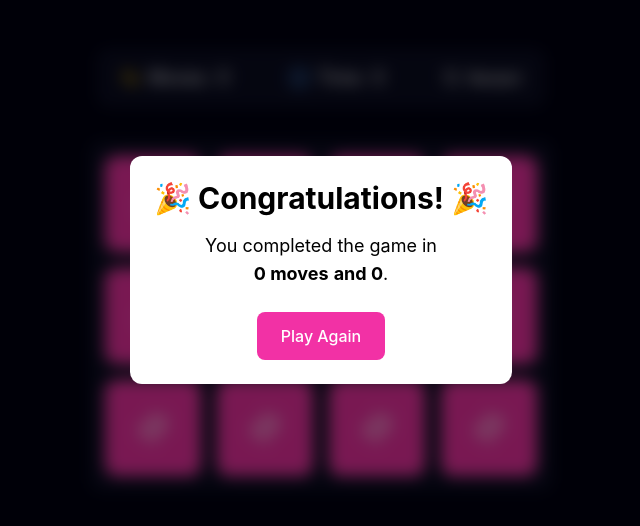
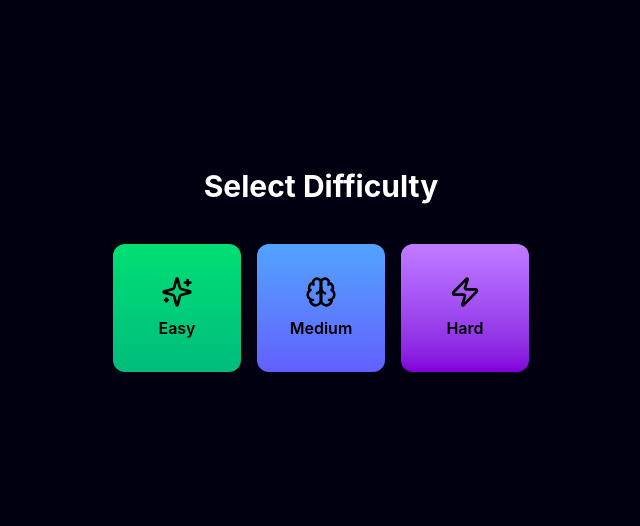
Before and after one commit to EricDosReis/react-memory-game, a React (Vite) app: page / in a window 1280 px wide. Shown: the part 130-656 px from the top of the page, without its empty margins (319-959 px from the left). Built offline with nearby package versions, Linux system fonts and the light colour scheme.

Commit message:
feat: create DifficultySelector component

```diff
--- a/src/App.tsx
+++ b/src/App.tsx
@@ -1,24 +1,35 @@
 import { useState } from "react";
 
 import { Board } from "@/components/Board";
+import { DifficultySelector } from "@/components/DifficultySelector";
+import { Layout } from "@/components/Layout";
 import { Modal } from "@/components/Modal";
 import { ScoreBoard } from "@/components/ScoreBoard";
 
 const App = () => {
   const [showModal, setShowModal] = useState(true);
+  const difficulty = null;
 
   const handleCloseModal = () => {
     setShowModal(false);
   };
 
+  if (!difficulty) {
+    return (
+      <Layout>
+        <DifficultySelector />
+      </Layout>
+    );
+  }
+
   return (
-    <div className="flex min-h-screen flex-col items-center justify-center gap-4 bg-blue-200 p-4 sm:gap-8 sm:p-8">
+    <Layout>
       <ScoreBoard moves={0} time={0} onRestart={() => {}} />
 
       <Board />
 
       {showModal && <Modal moves={0} time={0} onRestart={handleCloseModal} />}
-    </div>
+    </Layout>
   );
 };
 
--- /dev/null
+++ b/src/components/DifficultySelector.tsx
@@ -0,0 +1,31 @@
+import { DIFFICUTIES } from "@/constants";
+import { cn } from "@/lib/utils";
+
+const DifficultySelector = () => {
+  return (
+    <div className="flex w-full flex-col gap-6">
+      <h2 className="mb-2 text-center text-2xl font-bold text-white sm:mb-4 sm:text-3xl">
+        Select Difficulty
+      </h2>
+
+      <div className="flex w-full flex-col justify-center gap-3 sm:flex-row sm:gap-4">
+        {DIFFICUTIES.map(({ label, value, icon: Icon, color }) => (
+          <button
+            key={label}
+            type="button"
+            className={cn(
+              "flex h-20 w-full cursor-pointer items-center justify-center gap-2 rounded-xl bg-gradient-to-b font-semibold sm:h-32 sm:w-32 sm:flex-col",
+              color,
+            )}
+          >
+            <Icon className="h-6 w-6 sm:h-8 sm:w-8" />
+
+            {label}
+          </button>
+        ))}
+      </div>
+    </div>
+  );
+};
+
+export { DifficultySelector };
--- /dev/null
+++ b/src/components/Layout.tsx
@@ -0,0 +1,13 @@
+type LayoutProps = {
+  children: React.ReactNode;
+};
+
+const Layout = ({ children }: LayoutProps) => {
+  return (
+    <div className="flex min-h-screen flex-col items-center justify-center gap-4 bg-blue-200 p-4 sm:gap-8 sm:p-8">
+      {children}
+    </div>
+  );
+};
+
+export { Layout };
--- a/src/constants.ts
+++ b/src/constants.ts
@@ -1,4 +1,4 @@
-import { Clock, MousePointerClick } from "lucide-react";
+import { Brain, Clock, MousePointerClick, Sparkles, Zap } from "lucide-react";
 
 const EMOJIS = ["🍭", "🍬", "🍫", "🧁", "🍩", "🍪"] as const;
 
@@ -10,6 +10,27 @@ const CARDS = [...EMOJIS, ...EMOJIS]
     isFlipped: false,
     isMatched: false,
   }));
+
+const DIFFICUTIES = [
+  {
+    label: "Easy",
+    value: "easy",
+    icon: Sparkles,
+    color: "from-green-400 to-emerald-500",
+  },
+  {
+    label: "Medium",
+    value: "medium",
+    icon: Brain,
+    color: "from-blue-400 to-indigo-500",
+  },
+  {
+    label: "Hard",
+    value: "hard",
+    icon: Zap,
+    color: "from-purple-400 to-purple-700",
+  },
+];
 
 const SCORE_ITEMS = [
   {
@@ -24,4 +45,4 @@ const SCORE_ITEMS = [
   },
 ];
 
-export { CARDS, SCORE_ITEMS };
+export { CARDS, DIFFICUTIES, SCORE_ITEMS };
```
